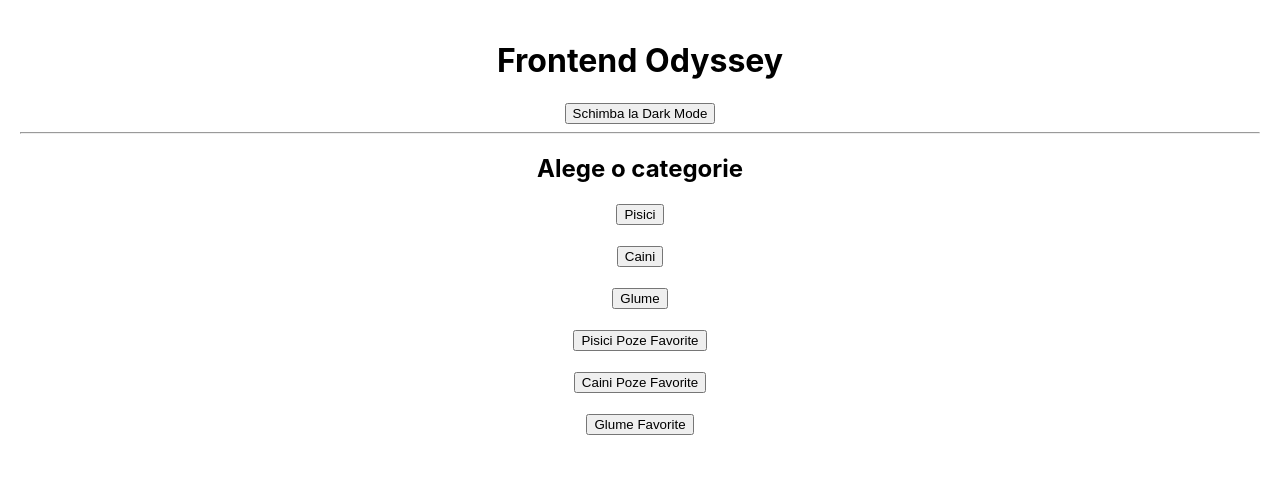
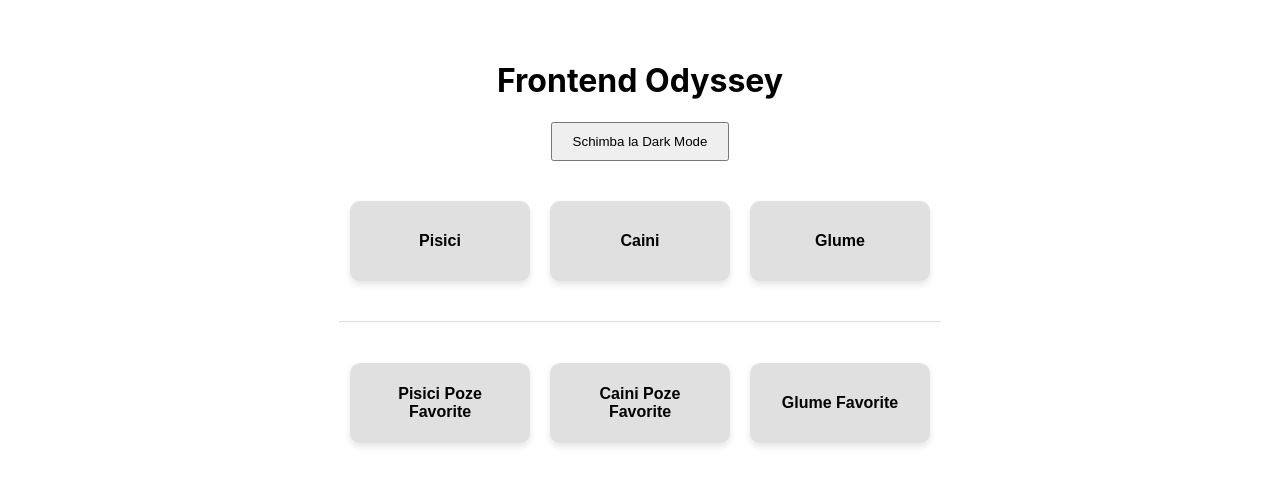
Before and after one commit to ana24T/frontend-odyssey, a React (Create React App) app in the folder frontend-odyssey/: page / in a window 1280 px wide. Shown: the top 486 px of the page. Built offline with nearby package versions, Linux system fonts and the light colour scheme.

Commit message:
am schimbat layout ul si butoanele

```diff
--- a/frontend-odyssey/src/pagini/Acasa.js
+++ b/frontend-odyssey/src/pagini/Acasa.js
@@ -1,56 +1,65 @@
 import { Link } from "react-router-dom";
 
 function Acasa({ darkMode, setDarkMode }) {
+  const butonStil = {
+    padding: "20px",
+    fontSize: "16px",
+    cursor: "pointer",
+    borderRadius: "10px",
+    border: "none",
+    backgroundColor: darkMode ? "#444" : "#e0e0e0",
+    color: darkMode ? "#fff" : "#000",
+    boxShadow: "0 4px 6px rgba(0,0,0,0.1)",
+    width: "180px",
+    height: "80px",
+    fontWeight: "bold"
+  };
+
+  const randStil = {
+    display: "flex",
+    justifyContent: "center",
+    gap: "20px",
+    marginBottom: "20px"
+  };
+
   return (
-    <div style={{ textAlign: "center", padding: "20px" }}>
+    <div style={{ textAlign: "center", padding: "40px" }}>
       <h1>Frontend Odyssey</h1>
 
-      <button onClick={() => setDarkMode(!darkMode)}>
-        Schimba la {darkMode ? "Light" : "Dark"} Mode
+      <button
+        style={{ padding: "10px 20px", marginBottom: "40px", cursor: "pointer" }}
+        onClick={() => setDarkMode(!darkMode)}
+      >
+        Schimba la {darkMode ? "Light Mode" : "Dark Mode"}
       </button>
 
-      <hr />
+      <div style={randStil}>
+        <Link to="/pisici">
+          <button style={butonStil}>Pisici</button>
+        </Link>
+        <Link to="/caini">
+          <button style={butonStil}>Caini</button>
+        </Link>
+        <Link to="/glume">
+          <button style={butonStil}>Glume</button>
+        </Link>
+      </div>
 
-      <h2>Alege o categorie</h2>
+      <div style={{ margin: "40px 0" }}>
+        <hr style={{ width: "50%", opacity: "0.3" }} />
+      </div>
 
-      <Link to="/pisici">
-        <button>Pisici</button>
-      </Link>
-
-      <br />
-      <br />
-
-      <Link to="/caini">
-        <button>Caini</button>
-      </Link>
-
-      <br />
-      <br />
-
-      <Link to="/glume">
-        <button>Glume</button>
-      </Link>
-
-      <br />
-      <br />
-
-      <Link to="/favorite-pisici">
-        <button>Pisici Poze Favorite</button>
-      </Link>
-
-      <br />
-      <br />
-
-      <Link to="/favorite-caini">
-        <button>Caini Poze Favorite</button>
-      </Link>
-
-      <br />
-      <br />
-
-      <Link to="/favorite-glume">
-        <button>Glume Favorite</button>
-      </Link>
+      <div style={randStil}>
+        <Link to="/favorite-pisici">
+          <button style={butonStil}>Pisici Poze Favorite</button>
+        </Link>
+        <Link to="/favorite-caini">
+          <button style={butonStil}>Caini Poze Favorite</button>
+        </Link>
+        <Link to="/favorite-glume">
+          <button style={butonStil}>Glume Favorite</button>
+        </Link>
+      </div>
     </div>
   );
 }
```
